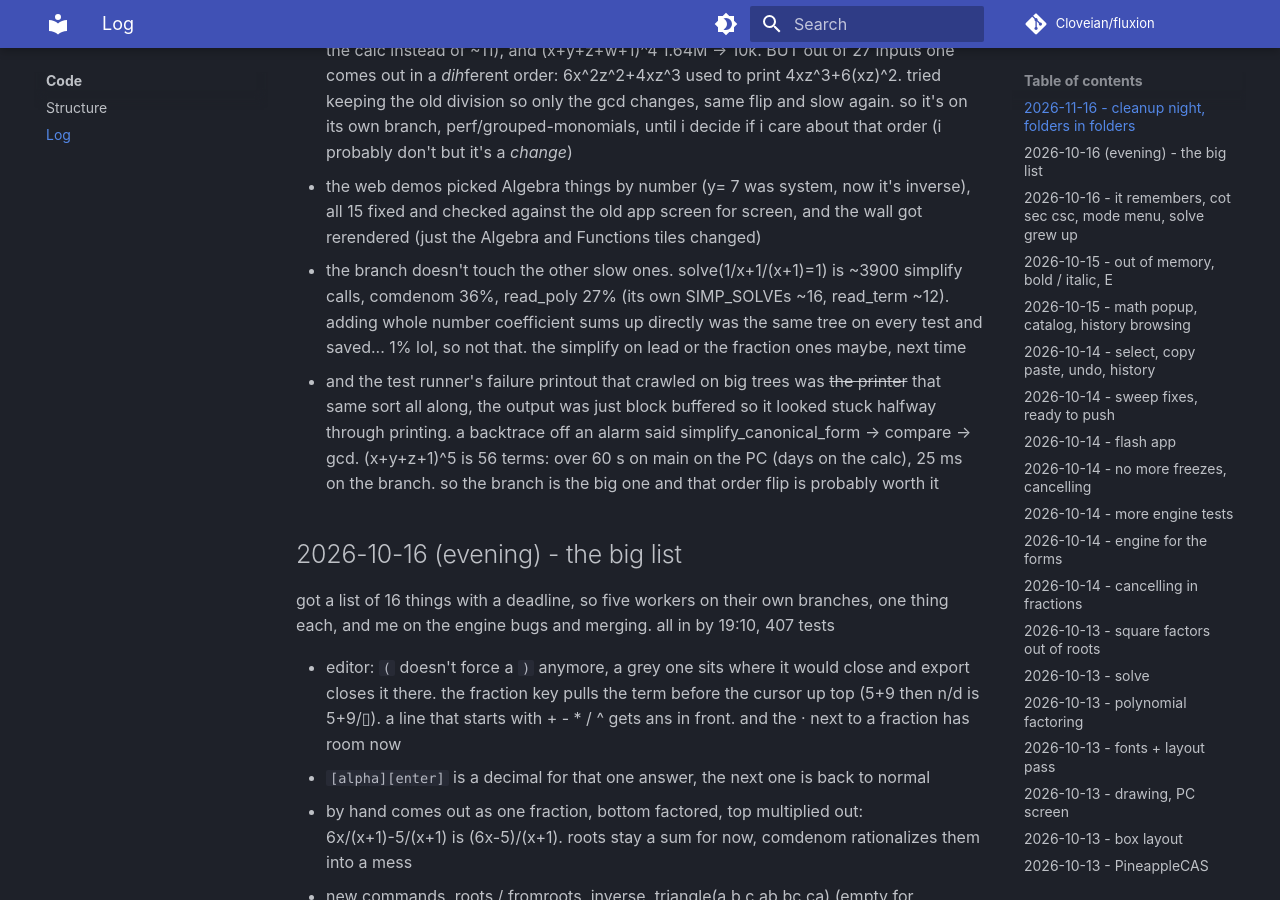
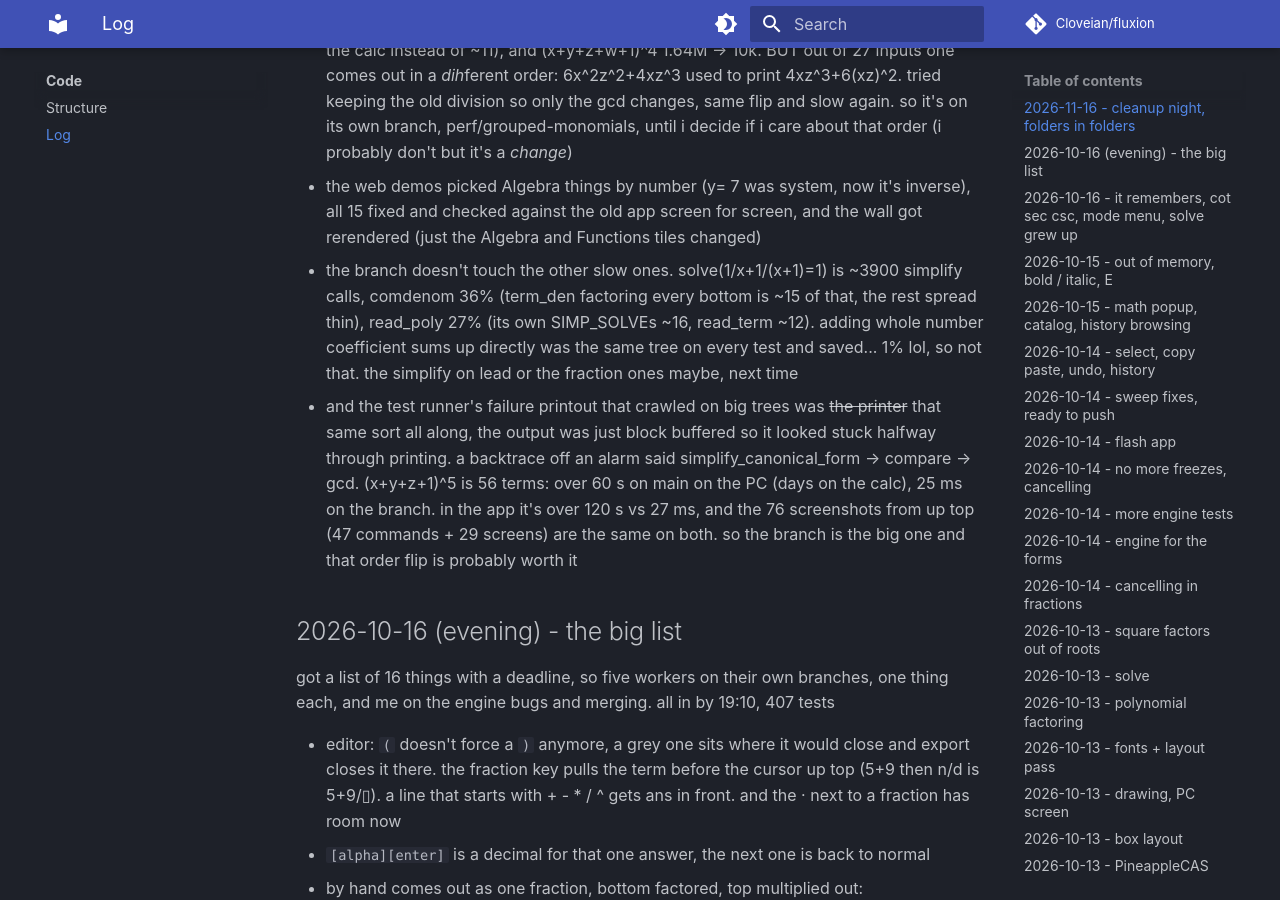
Before and after one commit to Cloveian/fluxion, an MkDocs documentation site: the page built from docs/code/log.md, in a window 1280 px wide and 900 px high, scrolled down 1583 px. Built offline with MkDocs 1.6.1 and Material for MkDocs 9.7.7, drawn with Linux system fonts in a browser that asks for light colours; comment, search, counter and statistics services are not loaded.

Commit message:
"log: it was never the printer" - the sequel

```diff
--- a/docs/code/log.md
+++ b/docs/code/log.md
@@ -15,8 +15,8 @@ okie so a month off, then a look around before adding anything: what a 'real' ca
 - the monomial gcd from october ended in a simplify(SIMP_ALL ^ SIMP_ID_ALL), which with like terms on runs expand and factor on stuff like 2XY^2. ran both side by side on every gcd in all three test files (4001 of them) and all it ever did was drop a 1 and unwrap a lone factor, so it does just that now. 210k -> 139k work... and the time didn't move lol
 - the real one: the canonical form writes x^2z^2 as (xz)^2, the fast gcd only reads letter^n, so every compare with a (xz)^2 in it took the slow recursive gcd. reading (xz)^2 as x^2z^2 makes that sort 139k -> 4.3k work, ~105 -> 9 ms in the app (~1 min on the calc instead of ~11), and (x+y+z+w+1)^4 1.64M -> 10k. BUT out of 27 inputs one comes out in a *dih*ferent order: 6x^2z^2+4xz^3 used to print 4xz^3+6(xz)^2. tried keeping the old division so only the gcd changes, same flip and slow again. so it's on its own branch, perf/grouped-monomials, until i decide if i care about that order (i probably don't but it's a *change*)
 - the web demos picked Algebra things by number (y= 7 was system, now it's inverse), all 15 fixed and checked against the old app screen for screen, and the wall got rerendered (just the Algebra and Functions tiles changed)
-- the branch doesn't touch the other slow ones. solve(1/x+1/(x+1)=1) is ~3900 simplify calls, comdenom 36%, read_poly 27% (its own SIMP_SOLVEs ~16, read_term ~12). adding whole number coefficient sums up directly was the same tree on every test and saved... 1% lol, so not that. the simplify on lead or the fraction ones maybe, next time
-- and the test runner's failure printout that crawled on big trees was ~~the printer~~ that same sort all along, the output was just block buffered so it looked stuck halfway through printing. a backtrace off an alarm said simplify_canonical_form -> compare -> gcd. (x+y+z+1)^5 is 56 terms: over 60 s on main on the PC (days on the calc), 25 ms on the branch. so the branch is the big one and that order flip is probably worth it
+- the branch doesn't touch the other slow ones. solve(1/x+1/(x+1)=1) is ~3900 simplify calls, comdenom 36% (term_den factoring every bottom is ~15 of that, the rest spread thin), read_poly 27% (its own SIMP_SOLVEs ~16, read_term ~12). adding whole number coefficient sums up directly was the same tree on every test and saved... 1% lol, so not that. the simplify on lead or the fraction ones maybe, next time
+- and the test runner's failure printout that crawled on big trees was ~~the printer~~ that same sort all along, the output was just block buffered so it looked stuck halfway through printing. a backtrace off an alarm said simplify_canonical_form -> compare -> gcd. (x+y+z+1)^5 is 56 terms: over 60 s on main on the PC (days on the calc), 25 ms on the branch. in the app it's over 120 s vs 27 ms, and the 76 screenshots from up top (47 commands + 29 screens) are the same on both. so the branch is the big one and that order flip is probably worth it
 
 ## 2026-10-16 (evening) - the big list
 
```
